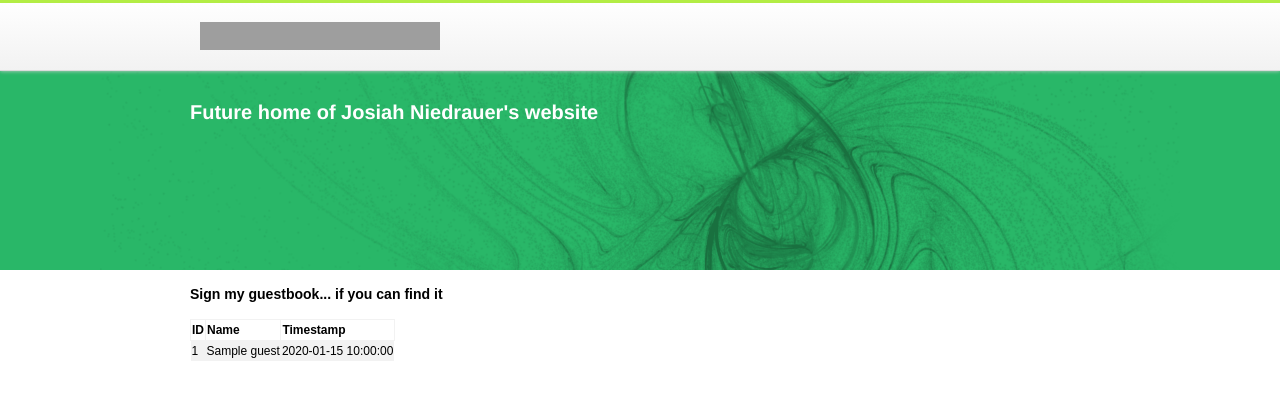
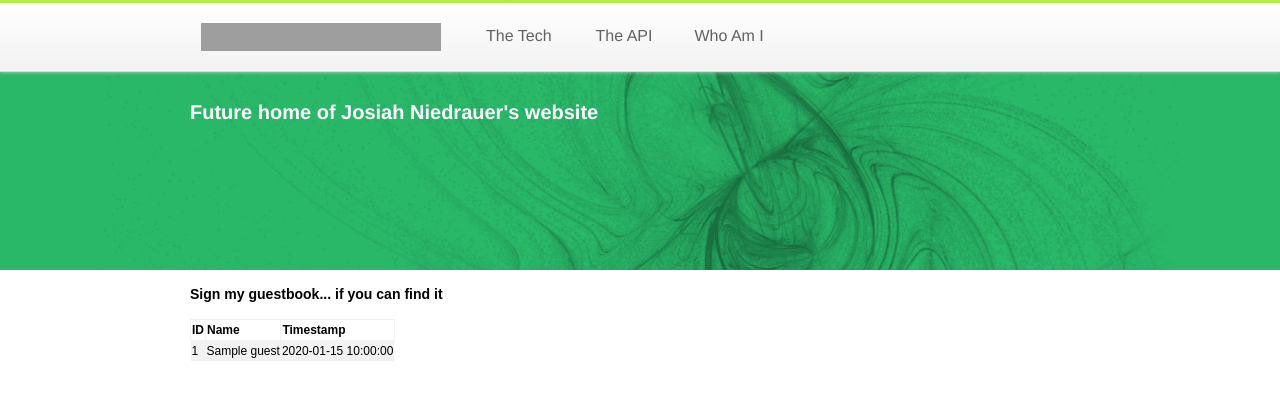
Before and after one commit to jniedrauer/jniedrauer.com, a Python web app: template app/templates/index.html in a window 1280 px wide. Shown: the top 400 px of the page. Run offline with Jinja, Linux system fonts and the light colour scheme; the template is opened without the code that fills it: most values are stand-ins (such as "Sample title", 1, 10 or a date in 2020); grey boxes are pictures that could not be loaded.

Commit message:
Add navbar links

```diff
--- a/app/static/style.css
+++ b/app/static/style.css
@@ -29,7 +29,7 @@ h2 {
 
 #header {
     top: 0px;
-    height: 70px;
+    height: 71px;
     line-height: 70px;
     background: linear-gradient(to bottom, #ffffff 0%, #f2f2f2 100%);
     border-bottom: 1px solid #dbdbdb;
@@ -47,6 +47,30 @@ h2 {
     margin-left:auto;
     margin-right:auto;
     padding-left: 20px;
+}
+
+#header-layout {
+    height: 100%;
+}
+
+.header-btn {
+    margin: 0 5px;
+    padding: 0 15px;
+    display: inline-flex;
+    align-items: center;
+    transition: background 0.2s linear, color 0.2s linear;
+    color: #616161;
+    text-decoration: none;
+    outline: 0;
+}
+
+.header-btn:hover, .header-btn:focus {
+    background-color: #f2f2f2;
+    color: black;
+}
+
+.current-page-btn {
+    background-color: #f2f2f2;
 }
 
 #accent {
--- a/app/templates/layout.html
+++ b/app/templates/layout.html
@@ -11,7 +11,26 @@
       {% block header %}
       <div id='topbar'></div>
       <div id='header-content'>
-        <img src="logo.png" alt="Josiah Niedrauer" style="width:240px;height:28px;vertical-align:middle;">
+        <table id='header-layout' cellspacing='0'>
+          <tbody>
+            <tr>
+              <td>
+                <img src="logo.png" alt="Josiah Niedrauer" style="width:240px;height:28px;vertical-align:middle;">
+              <td>
+              <td style='padding-left:20px;'>
+              </td>
+              <td>
+                 <a href='tech' id='tech-nav' class='header-btn {{ "current-page-btn" if request.path == "/tech" else "" }}'>The Tech<a/>
+              <td>
+              <td>
+                 <a href='api-docs' id='api-nav' class='header-btn {{ "current-page-btn" if request.path == "/api-docs" else "" }}'>The API<a/>
+              </td>
+              <td>
+                 <a href='bio' id='bio-nav' class='header-btn {{ "current-page-btn" if request.path == "/bio" else "" }}'>Who Am I<a/>
+              </td>
+            </tr>
+          </tbody>
+        </table>
       </div>
       {% endblock %}
     </div>
```
